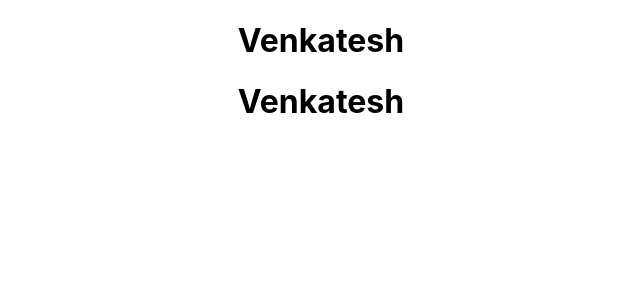
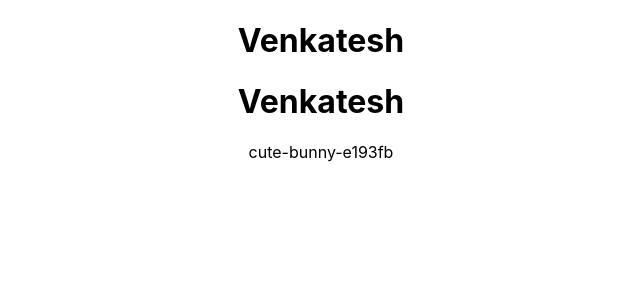
Before and after one commit to venkateswarlu-vallepu/CIAPP, a React (Create React App) app: page / in a window 1280 px wide. Shown: the top 300 px of the page, without its empty margins (319-959 px from the left). Built offline with nearby package versions, Linux system fonts and the light colour scheme.

Commit message:
Modified some part

```diff
--- a/src/App.js
+++ b/src/App.js
@@ -6,6 +6,8 @@ function App() {
     <div className="App">
       <h1>Venkatesh</h1>
       <h1>Venkatesh</h1>
+      <p>cute-bunny-e193fb</p>
+
     </div>
   );
 }
```
